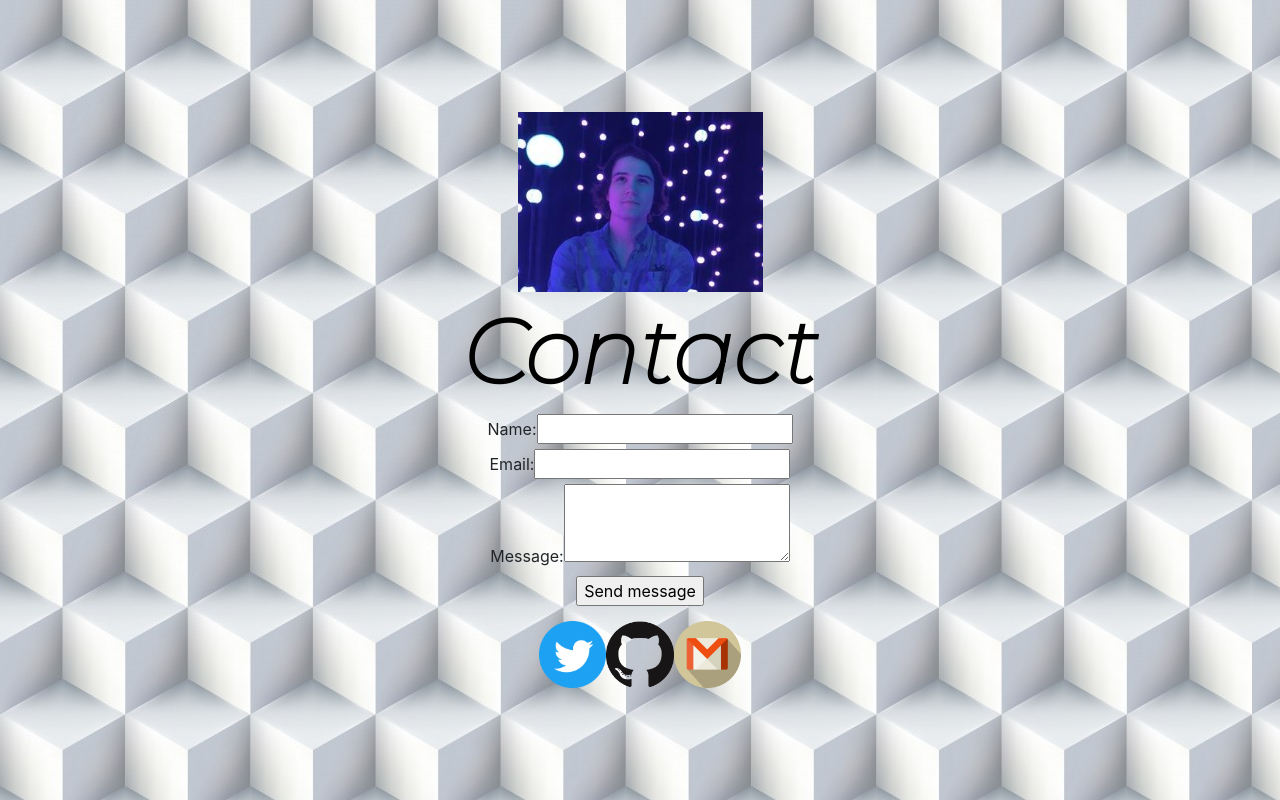
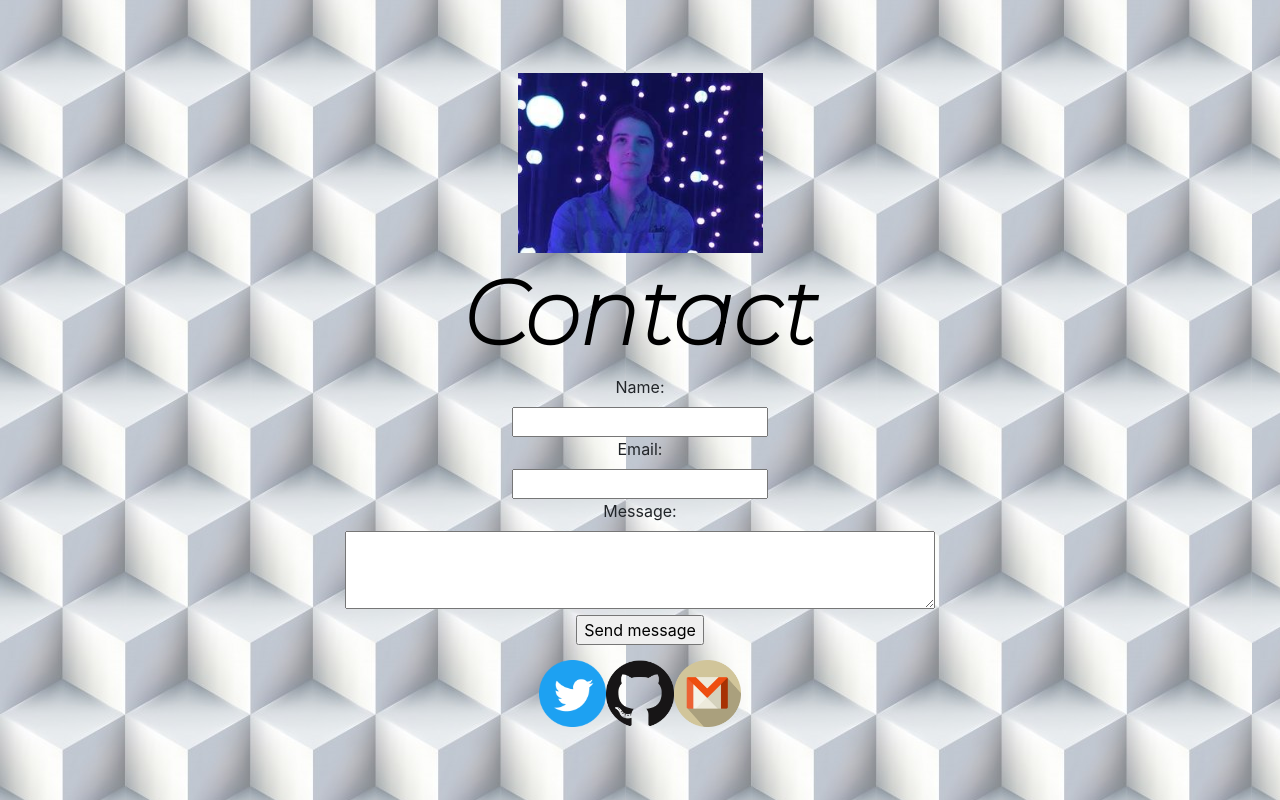
Before and after one commit to DialMforMukduk/personalweb, a Nuxt app: page /contact in a window 1280 px wide. Built offline with nearby package versions, Linux system fonts and the light colour scheme.

Commit message:
contact stylin

```diff
--- a/pages/contact.vue
+++ b/pages/contact.vue
@@ -33,7 +33,7 @@
                 for="name"
               >
                 Name:
-              </label>
+              </label><br>
               <input
                 id="name"
                 class="form-field"
@@ -44,7 +44,7 @@
                 for="email"
               >
                 Email:
-              </label>
+              </label><br>
               <input
                 id="email"
                 class="form-field"
@@ -55,7 +55,7 @@
                 for="message"
               >
                 Message:
-              </label>
+              </label><br>
               <textarea
                 id="message"
                 class="form-field"
@@ -157,4 +157,8 @@ img {
   display: none;
 }
 
+textarea {
+  width: 100%;
+}
+
 </style>
```
